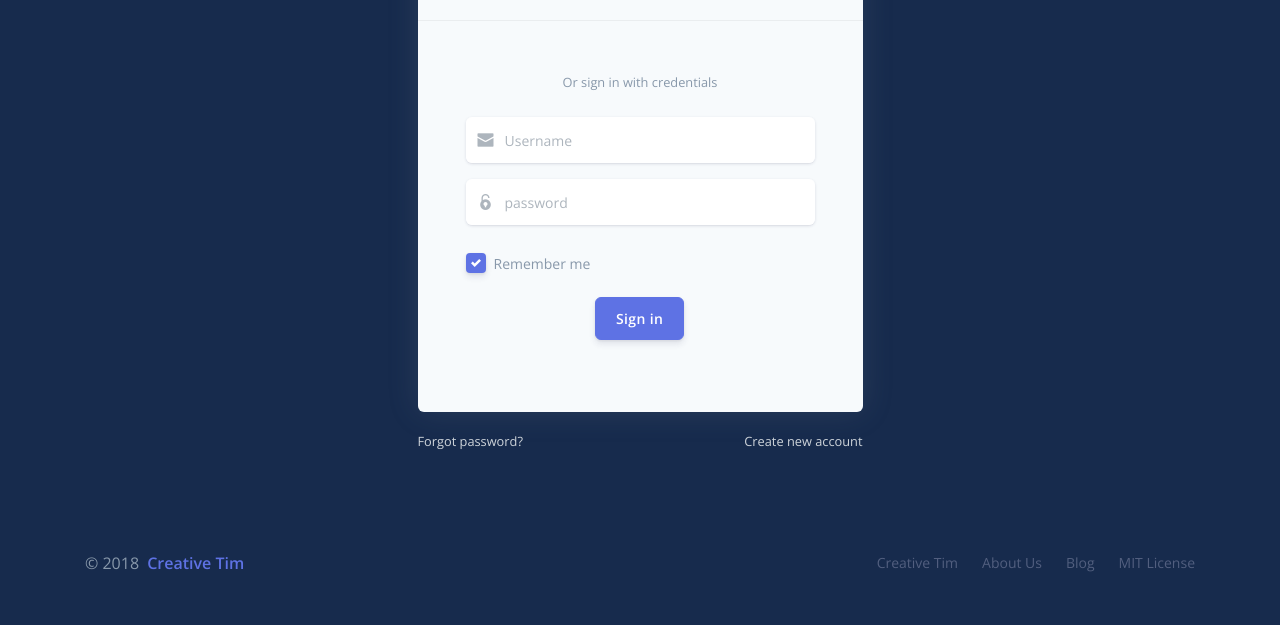
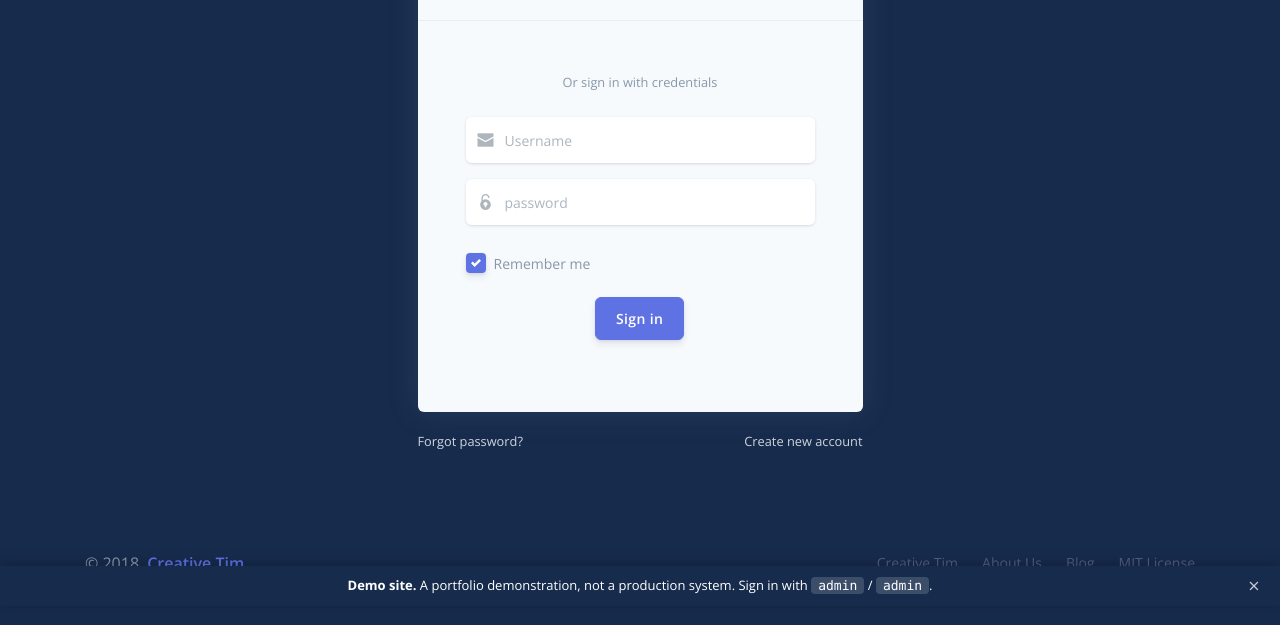
Before and after one commit to MaherOuni/dashboard, a React app: page /auth/login in a window 1280 px wide. Shown: the part 194-819 px from the top of the page. Built offline with nearby package versions, Linux system fonts and the light colour scheme; what react-google-maps would draw is missing.

Commit message:
Add demo banner and set a real page title
The tab title was still the template's "Argon Dashboard React by Creative
Tim", which is what anyone following the link from the portfolio saw.

Adds a dismissible fixed notice marking the deployment as a demo and
giving the sign-in credentials, which Login.js checks against the
hardcoded admin/admin.

The banner is styled inline rather than through the Argon SCSS build so it
cannot be broken by the template stylesheet, and sits at z-index 1035:
above Bootstrap's fixed navbars, below modal backdrops. Dismissal is kept
in sessionStorage, guarded for private-browsing throws.

Co-Authored-By: Claude Opus 5 <noreply@anthropic.com>

```diff
--- a/public/index.html
+++ b/public/index.html
@@ -48,7 +48,7 @@
       href="https://fonts.googleapis.com/css?family=Open+Sans:300,400,600,700"
       rel="stylesheet"
     />
-    <title>Argon Dashboard React by Creative Tim</title>
+    <title>AkeoPlus Admin Dashboard</title>
   </head>
   <body>
     <noscript> You need to enable JavaScript to run this app. </noscript>
--- /dev/null
+++ b/src/components/DemoBanner.js
@@ -0,0 +1,98 @@
+import React, { useState } from "react";
+
+const STORAGE_KEY = "demo-banner-dismissed";
+
+const WRAPPER = {
+  position: "fixed",
+  bottom: 0,
+  left: 0,
+  right: 0,
+  // Above Bootstrap's fixed navbars (1030), below modal backdrops (1040), so
+  // dialogs still cover it rather than fighting it.
+  zIndex: 1035,
+  display: "flex",
+  alignItems: "center",
+  justifyContent: "center",
+  padding: "10px 48px",
+  background: "#172b4d",
+  color: "#fff",
+  fontFamily: "'Open Sans', system-ui, sans-serif",
+  fontSize: "13px",
+  lineHeight: 1.45,
+  textAlign: "center",
+  boxShadow: "0 -2px 14px rgba(0, 0, 0, 0.25)",
+};
+
+const CREDENTIALS = {
+  padding: "1px 7px",
+  borderRadius: "4px",
+  background: "rgba(255, 255, 255, 0.16)",
+  fontFamily: "'SFMono-Regular', Menlo, Consolas, monospace",
+  whiteSpace: "nowrap",
+};
+
+const CLOSE = {
+  position: "absolute",
+  top: "50%",
+  right: "12px",
+  transform: "translateY(-50%)",
+  width: "28px",
+  height: "28px",
+  border: 0,
+  borderRadius: "50%",
+  background: "transparent",
+  color: "#fff",
+  fontSize: "20px",
+  lineHeight: 1,
+  cursor: "pointer",
+  opacity: 0.75,
+};
+
+/**
+ * Fixed notice marking this deployment as a portfolio demo.
+ *
+ * Styles are inline deliberately: the banner lives outside the Argon SCSS
+ * build, so it cannot be broken by the template's stylesheet and needs no
+ * change to the asset pipeline.
+ */
+export default function DemoBanner() {
+  const [dismissed, setDismissed] = useState(() => {
+    try {
+      return sessionStorage.getItem(STORAGE_KEY) === "1";
+    } catch (err) {
+      // Private browsing can throw on access; just show the banner.
+      return false;
+    }
+  });
+
+  if (dismissed) {
+    return null;
+  }
+
+  const dismiss = () => {
+    try {
+      sessionStorage.setItem(STORAGE_KEY, "1");
+    } catch (err) {
+      // Dismissal simply will not persist.
+    }
+    setDismissed(true);
+  };
+
+  return (
+    <div style={WRAPPER} role="status">
+      <span>
+        <strong>Demo site.</strong> A portfolio demonstration, not a production
+        system. Sign in with <span style={CREDENTIALS}>admin</span> /{" "}
+        <span style={CREDENTIALS}>admin</span>.
+      </span>
+      <button
+        type="button"
+        onClick={dismiss}
+        style={CLOSE}
+        aria-label="Dismiss demo notice"
+      >
+        &times;
+      </button>
+    </div>
+  );
+}
--- a/src/index.js
+++ b/src/index.js
@@ -25,6 +25,7 @@ import "assets/scss/argon-dashboard-react.scss";
 
 import AdminLayout from "layouts/Admin.js";
 import AuthLayout from "layouts/Auth.js";
+import DemoBanner from "components/DemoBanner.js";
 
 let changestate = (name,word) => {
   state.user.username = name;
@@ -47,12 +48,15 @@ let state ={
 }
 ReactDOM.render(
 
+  <>
+    <DemoBanner />
     <BrowserRouter>
       <Switch>
         <Route path="/admin" render={props => <AdminLayout user={state.user}  {...props} />} />
         <Route path="/auth" render={props => <AuthLayout user={state.user} changestate={changestate} {...props} />} />
         <Redirect from="/" to="/auth/login" />
       </Switch>
-  </BrowserRouter>,
+    </BrowserRouter>
+  </>,
   document.getElementById("root")
 );
```
Lines whose indentation alone changed are shown as unchanged.
